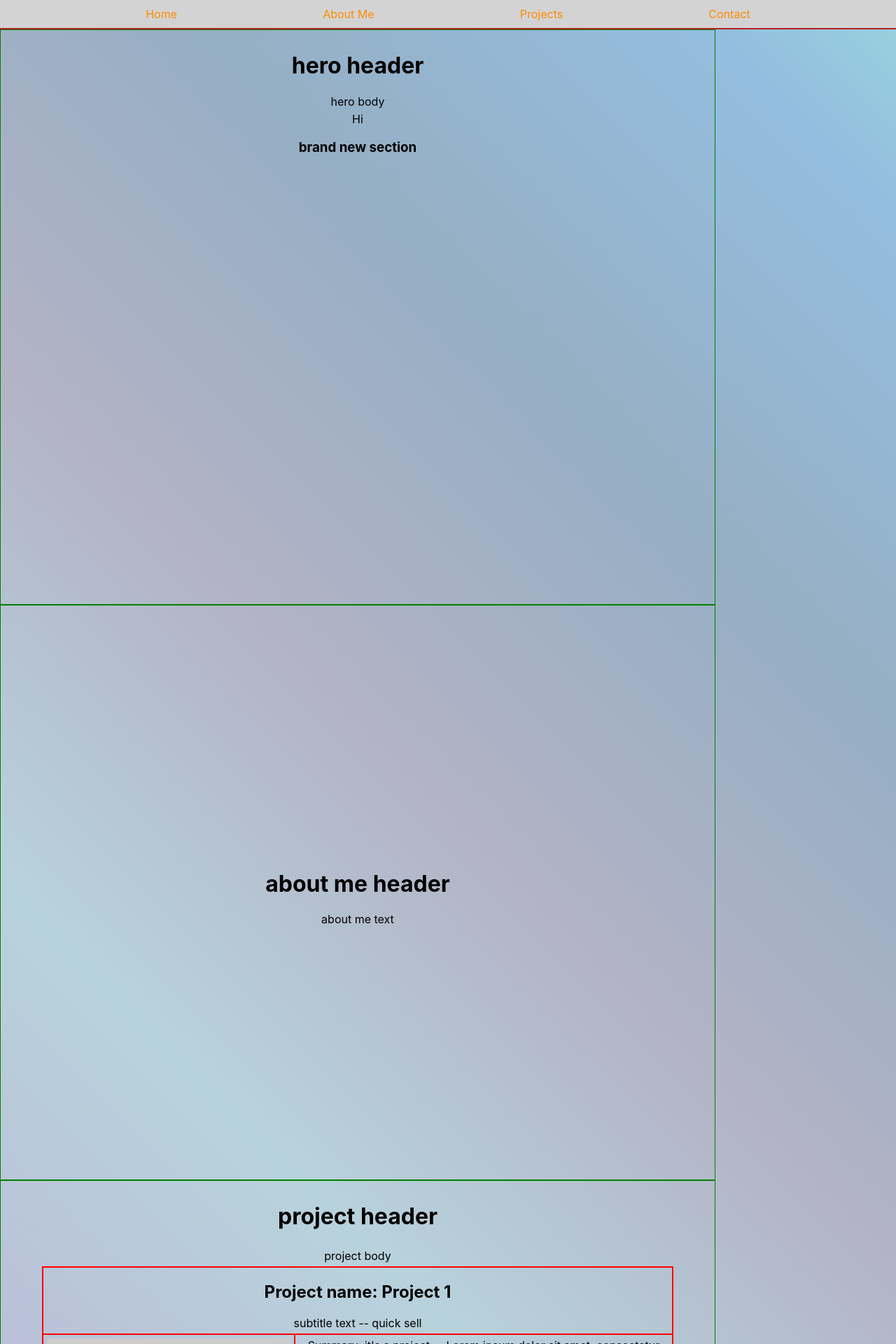
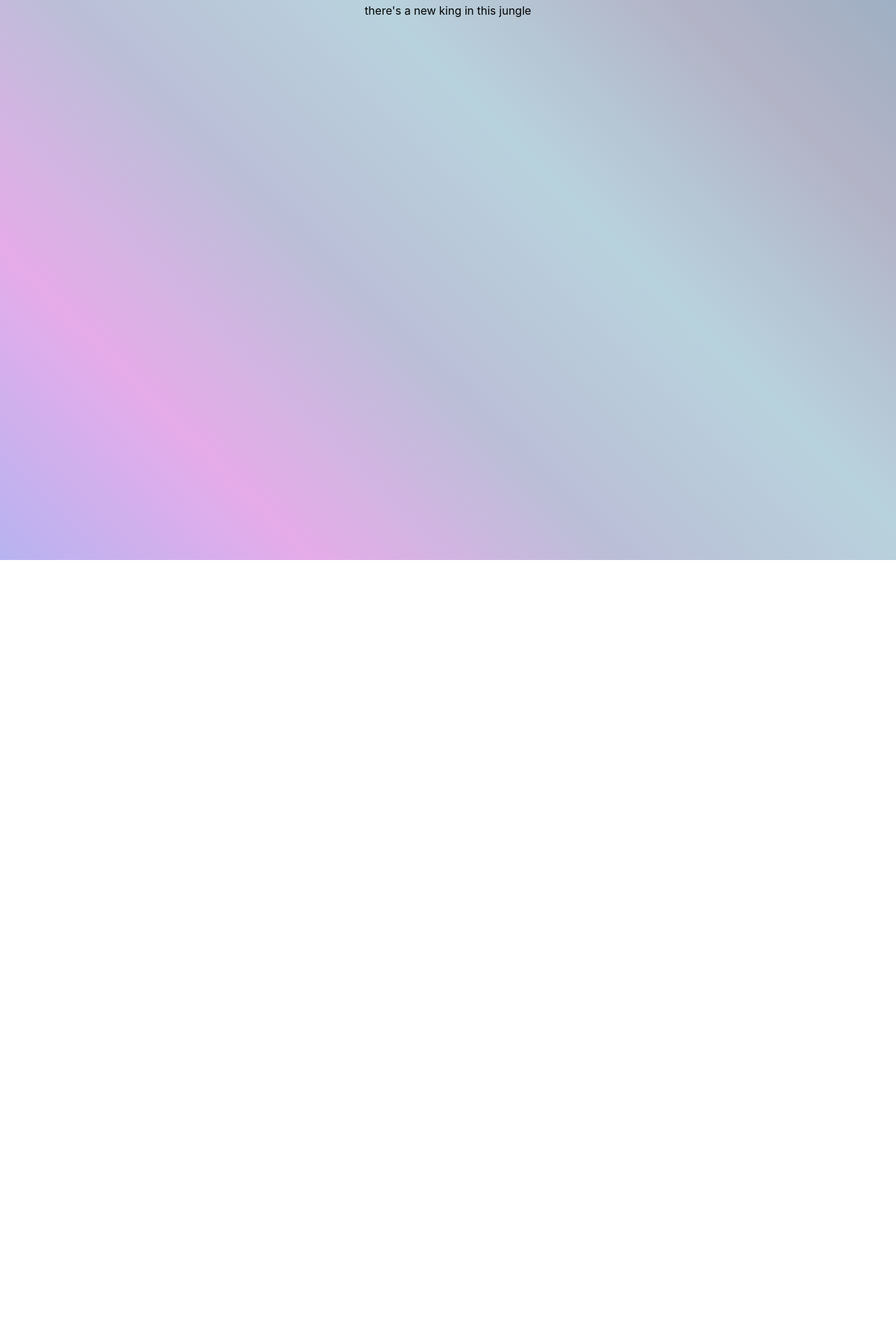
Before and after one commit to gecitgit/portfolio23, a React (Create React App) app: page / in a window 1280 px wide. Shown: the top 1920 px of the page at 70% size. After the commit the page ends 800 px from the top, so only its background shows below. Built offline with nearby package versions, Linux system fonts and the light colour scheme.

Commit message:
Changing the App page for new branch

```diff
--- a/src/components/App.js
+++ b/src/components/App.js
@@ -35,19 +35,7 @@ function App() {
 
   return (
     <div className="App">
-      <NavBar />
-      <Element className="bodySection" name="hero"><Hero /></Element>
-      <Element className="bodySection" name="about"><About /></Element>
-      <Element className="bodySection" name="projects"><Projects projectData={projectData} /></Element>
-      <Element className="bodySection" name="contact"><Contact /></Element>
-      <Element className="scroll-to-top-button" name="scrollToTopButton">
-        {showScroll && (
-          <button onClick={scrollToTop} className="scroll-to-top-button__button">
-            CLICK IT
-          </button>
-        )}
-      </Element>
-      <Footer />
+      <p>there's a new king in this jungle</p>
     </div>
   )
 }
```
